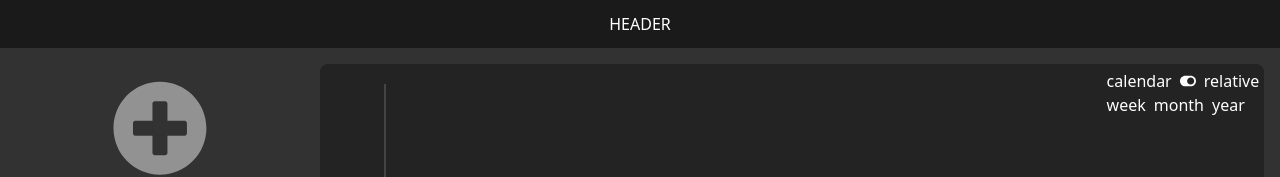
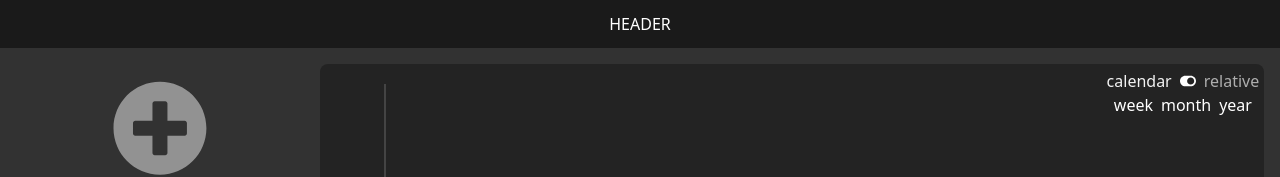
Before and after one commit to serious-pavel/no-pressure, a React (Vite) app: page / in a window 1280 px wide. Shown: the top 177 px of the page. Built offline with nearby package versions, Linux system fonts and the light colour scheme.

Commit message:
basic styling of toggle element

```diff
--- a/src/index.css
+++ b/src/index.css
@@ -546,6 +546,16 @@ body {
 .timeRangeScaleSwitcher {
   display: flex;
   align-items: center;
+  justify-content: center;
   gap: 0.5rem;
+  cursor: pointer;
+  user-select: none;
+}
 
+.timeRangeMode {
+  color: oklch(from currentColor calc(l - 0.25) c h);
 }
+
+.timeRangeMode.active {
+  color: oklch(from currentColor calc(l - 0.04) c h);
+}
```
